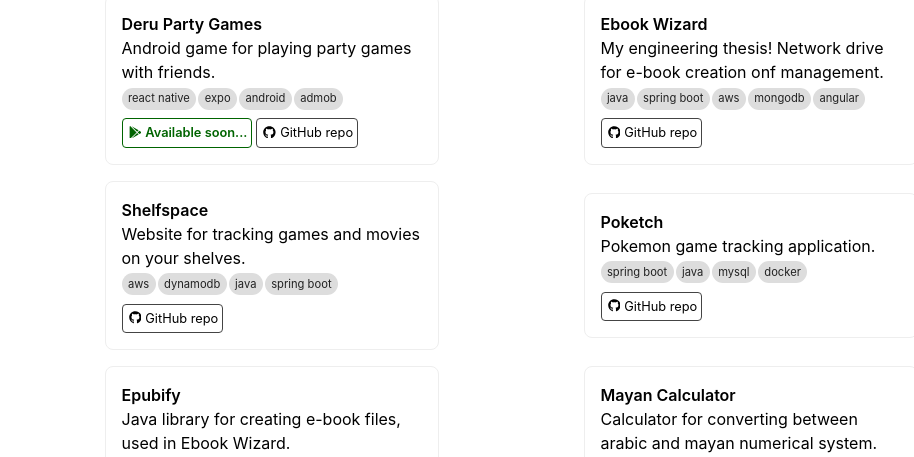
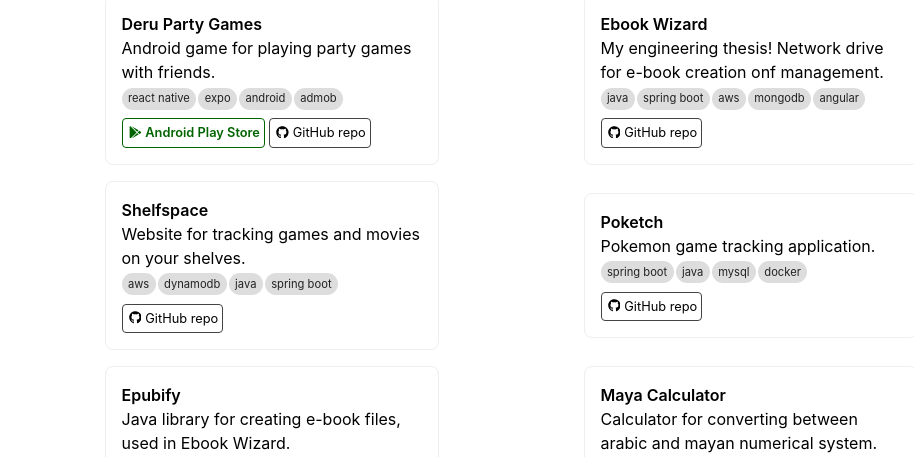
Before and after one commit to danrog303/personal-homepage, a React (Create React App) app: page / in a window 1280 px wide. Shown: the part 980-1437 px from the top of the page, without its empty margins (129-1043 px from the left). Built offline with nearby package versions, Linux system fonts and the light colour scheme.

Commit message:
Add maya-calc demo link

```diff
--- a/src/sections/ProjectPortfolioSection.tsx
+++ b/src/sections/ProjectPortfolioSection.tsx
@@ -48,9 +48,9 @@ const projectPortfolioItems = [
         links: [
             {
                 class: styles.btnPlayStore,
-                url: "https://play.google.com",
+                url: "https://play.google.com/store/apps/details?id=com.github.danrog303.partygames.free",
                 icon: <FaGooglePlay/>,
-                text: "Available soon...",
+                text: "Android Play Store",
             },
             {
                 class: styles.btnGithub,
@@ -119,13 +119,13 @@ const projectPortfolioItems = [
         ]
     },
     {
-        name: "Mayan Calculator",
+        name: "Maya Calculator",
         description: "Calculator for converting between arabic and mayan numerical system.",
         tags: ["html", "css", "javascript"],
         links: [
             {
                 class: styles.btnBrowser,
-                url: "https://danrog303.github.io/mayan-calculator",
+                url: "https://mayacalc.danielrogowski.net/",
                 icon: <FaLink/>,
                 text: "View live"
             },
```
